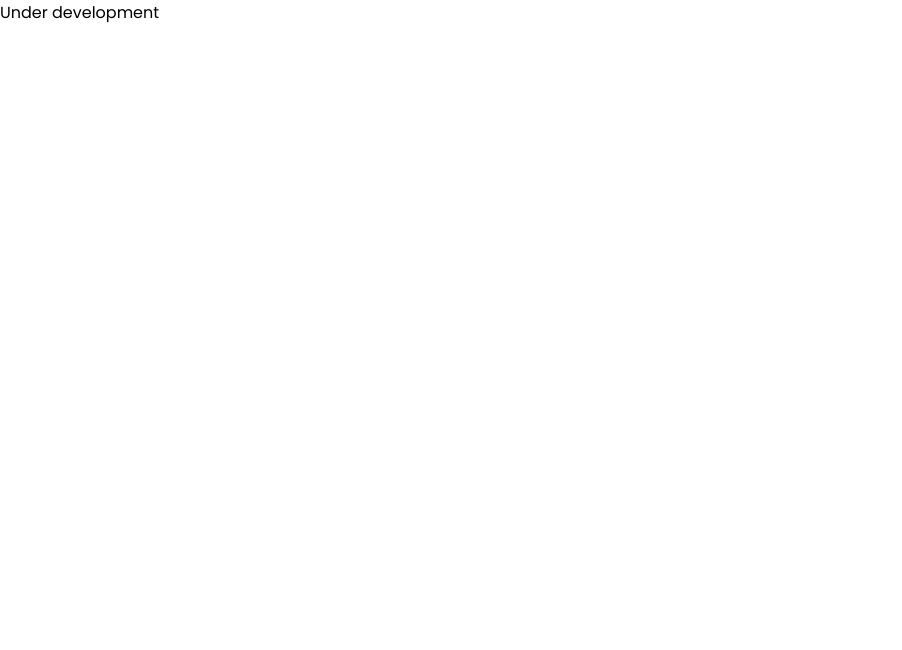
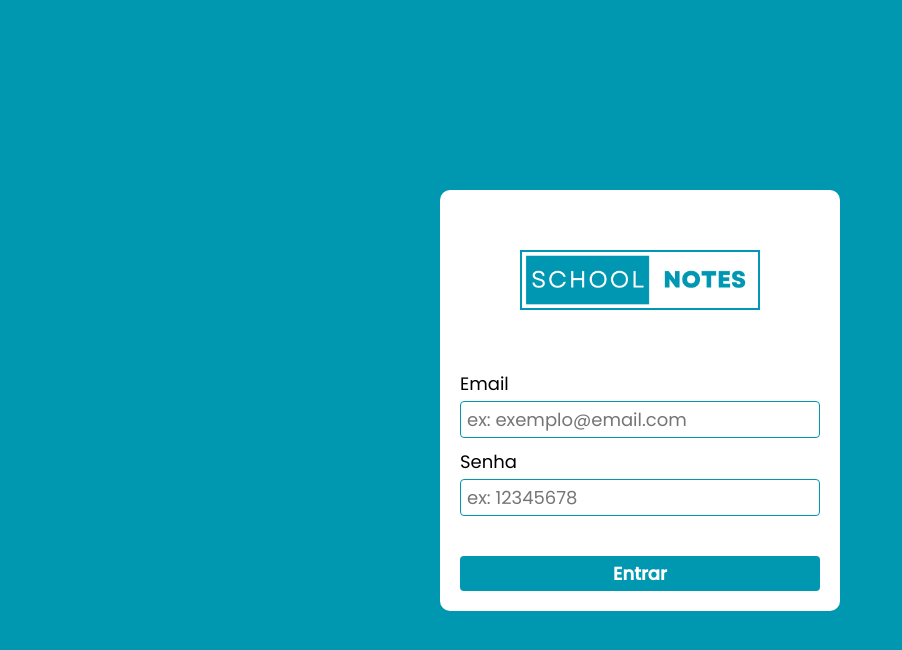
Before and after one commit to mateushsx/scholl-notes, a React (Vite) app in the folder frontend/: page /login in a window 1280 px wide. Shown: the top 650 px of the page, without its empty margins (0-902 px from the left). Built offline with nearby package versions, Linux system fonts and the light colour scheme.

Commit message:
feat: add login page

```diff
--- a/frontend/src/pages/Login/index.tsx
+++ b/frontend/src/pages/Login/index.tsx
@@ -1,3 +1,70 @@
+import { useState } from 'react';
+import {
+    LoginBody,
+    LoginLogo,
+    LoginHeader,
+    LoginContent,
+    LoginContainer,
+    LoginTextField,
+    LoginLabel,
+    LoginInput,
+    LoginButton,
+} from './styles';
+import { validateEmail } from '../../validators';
+
 export function Login(): JSX.Element {
-    return <div>Under development</div>;
+    const [email, setEmail] = useState<string>('');
+    const [emailError, setEmailError] = useState<boolean>(false);
+    const [password, setPassword] = useState<string>('');
+    const [passwordError, setPasswordError] = useState<boolean>(false);
+
+    const handleEmail = (event: { target: { value: string } }) => {
+        const targetValue = event.target.value;
+        const { isValid, value } = validateEmail({ email: targetValue });
+
+        setEmailError(!isValid);
+        setEmail(value);
+    };
+
+    const handlePassword = (event: { target: { value: string } }) => {
+        const targetValue = event.target.value;
+        const isValid = targetValue && targetValue.length >= 8;
+
+        setPasswordError(!isValid);
+        setPassword(targetValue);
+    };
+
+    return (
+        <LoginContainer>
+            <LoginContent>
+                <LoginHeader>
+                    <LoginLogo src="./src/assets/images/school-notes-logo.png" />
+                </LoginHeader>
+
+                <LoginBody>
+                    <LoginTextField>
+                        <LoginLabel>Email</LoginLabel>
+                        <LoginInput
+                            value={email}
+                            onChange={handleEmail}
+                            placeholder="ex: exemplo@email.com"
+                            error={emailError}
+                        />
+                    </LoginTextField>
+
+                    <LoginTextField>
+                        <LoginLabel>Senha</LoginLabel>
+                        <LoginInput
+                            value={password}
+                            onChange={handlePassword}
+                            placeholder="ex: 12345678"
+                            error={passwordError}
+                        />
+                    </LoginTextField>
+
+                    <LoginButton>Entrar</LoginButton>
+                </LoginBody>
+            </LoginContent>
+        </LoginContainer>
+    );
 }
--- /dev/null
+++ b/frontend/src/pages/Login/styles.ts
@@ -0,0 +1,77 @@
+import styled from 'styled-components';
+
+interface InputProps {
+    error?: boolean;
+}
+
+export const LoginContainer = styled.div`
+    display: flex;
+    align-items: center;
+    justify-content: center;
+    height: 100vh;
+    background-color: #0097b1;
+
+    * {
+        color: black;
+    }
+`;
+
+export const LoginContent = styled.section`
+    background: white;
+    border-radius: 10px;
+    padding: 20px;
+    width: min(400px, 90%);
+`;
+export const LoginHeader = styled.header`
+    display: flex;
+    align-items: center;
+    flex-direction: column;
+    gap: 10px;
+    margin: 40px 0 60px 0;
+`;
+export const LoginLogo = styled.img`
+    width: 240px;
+`;
+
+export const LoginBody = styled.main`
+    display: flex;
+    flex-direction: column;
+    gap: 10px;
+`;
+
+export const LoginTextField = styled.div`
+    display: flex;
+    flex-direction: column;
+    gap: 4px;
+`;
+export const LoginLabel = styled.label`
+    font-size: 18px;
+`;
+export const LoginInput = styled.input<InputProps>`
+    border-radius: 4px;
+    padding: 4px 6px;
+    font-size: 18px;
+    outline: none;
+    border: 1px solid #0097b1;
+    color: #63666b;
+
+    &:focus {
+        border: 1px solid ${({ error }) => (error ? '#ed0e0e' : '#0097B1')};
+    }
+`;
+
+export const LoginButton = styled.button`
+    padding: 4px;
+    font-size: 18px;
+    border: none;
+    border-radius: 4px;
+    background-color: #0097b1;
+    color: #ffffff;
+    font-weight: bold;
+    transition: 0.2s;
+    margin-top: 30px;
+
+    &:hover {
+        background-color: #03879b;
+    }
+`;
```
